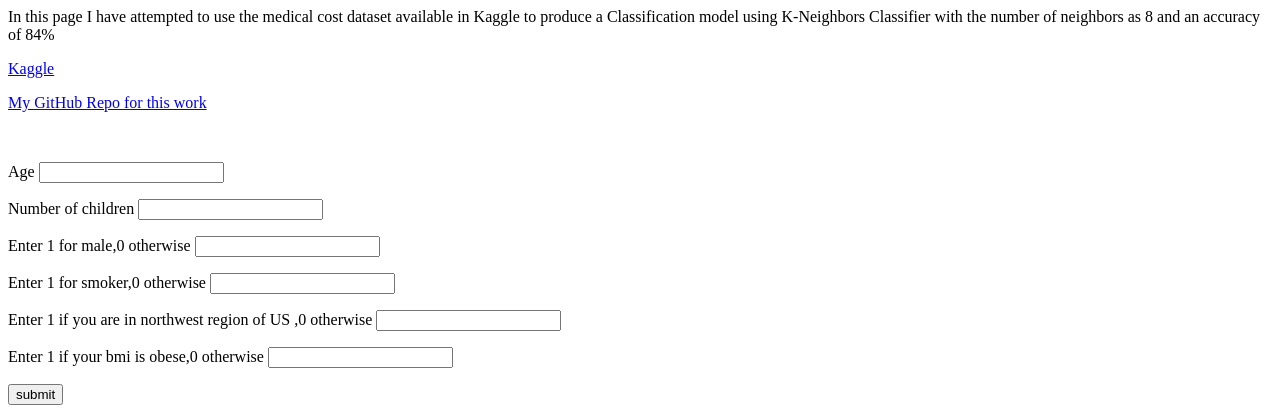
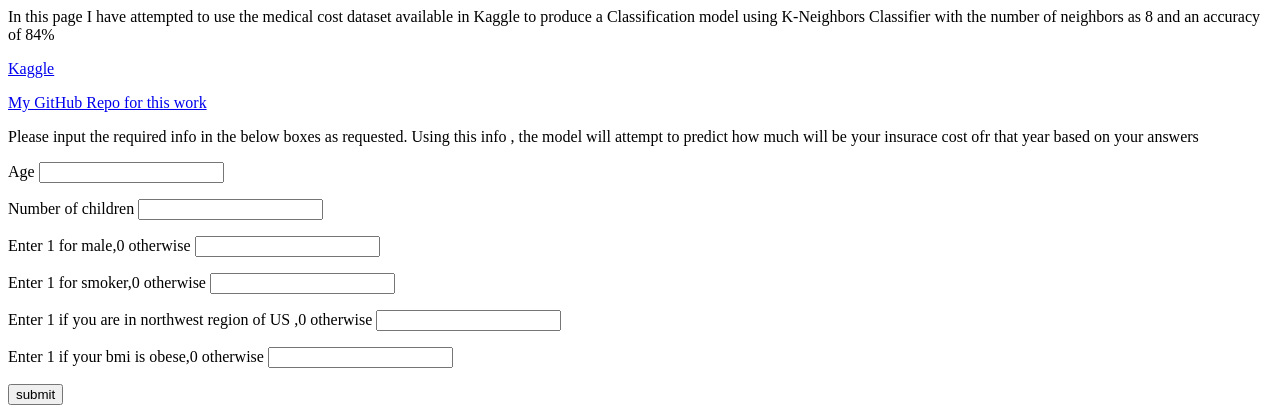
Before and after one commit to soumyapa/predict-insurance-cost, a Flask app: page /page in a window 1280 px wide. Shown: the top 420 px of the page. Run offline with Flask 2, Linux system fonts and the light colour scheme; parts of the project's set-up code (start-up, migrations or seed data) failed here and were passed over.

Commit message:
formatting changes

```diff
--- a/templates/page.html
+++ b/templates/page.html
@@ -10,10 +10,11 @@
 </p>
 <p>
 <a href="https://github.com/soumyapa/predict-insurance-cost">
-            My GitHub Repo for this work
- </a>
+My GitHub Repo for this work</a>
 </p>
-<br>
+<p>
+Please input the required info in the below boxes as requested. Using this info , the model will attempt to predict how much will be your insurace cost ofr that year based on your answers
+</p>
 	<form action= "{{ url_for('result') }}" method="POST">
 	<p>Age <input type = "int" name = "age" /></p>
          <p>Number of children <input type = "int" name = "children" /></p>
```
Lines whose indentation alone changed are shown as unchanged.
